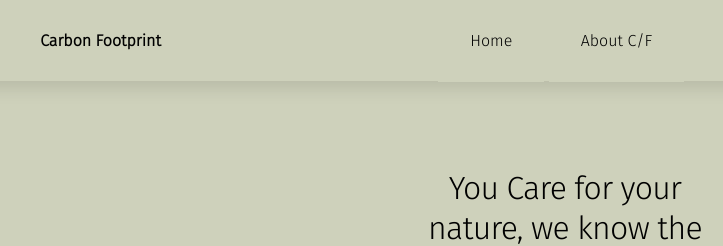
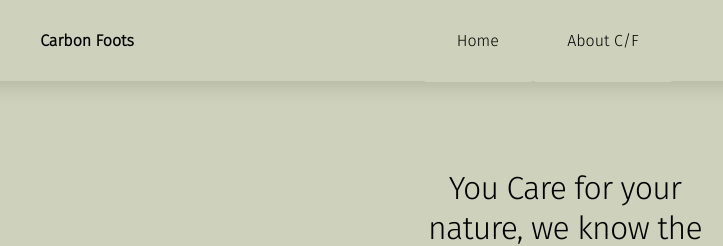
Before and after one commit to ANINDITAPRIYADARSHINI/Carbon-Footprint, a plain HTML site: page index.html in a window 1280 px wide. Shown: the top 246 px of the page, 75-798 px from the left. Drawn offline with Linux system fonts and the light colour scheme.

Commit message:
Update index.html

```diff
--- a/index.html
+++ b/index.html
@@ -4,7 +4,7 @@
     <meta charset="UTF-8">
     <meta http-equiv="X-UA-Compatible" content="IE=edge">
     <meta name="viewport" content="width=device-width, initial-scale=1.0">
-    <title>Carbon Footprint</title>
+    <title>Carbon Foots</title>
 
     <!----Font awesome-->
     <script src="https://kit.fontawesome.com/3b4b146db6.js" crossorigin="anonymous"></script>
@@ -32,7 +32,7 @@
         <input type="checkbox" name="" id="toggler">
         <label for="toggler" class="fas fa-bars"></label>
 
-        <a href="index.html" class="logo">Carbon Footprint</a>
+        <a href="index.html" class="logo">Carbon Foots</a>
 
         <nav class="navbar">
             <a href="index.html">Home</a>
```
